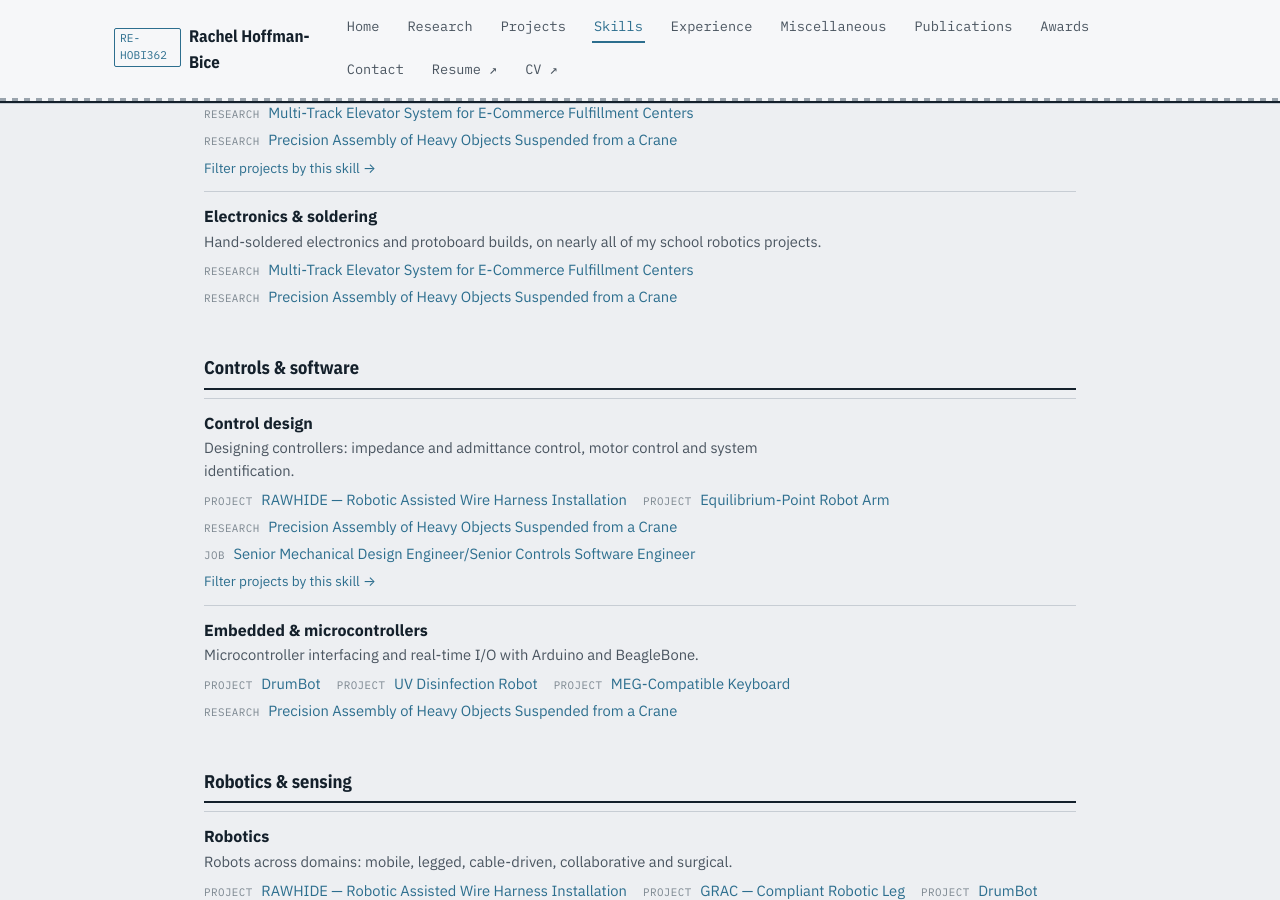
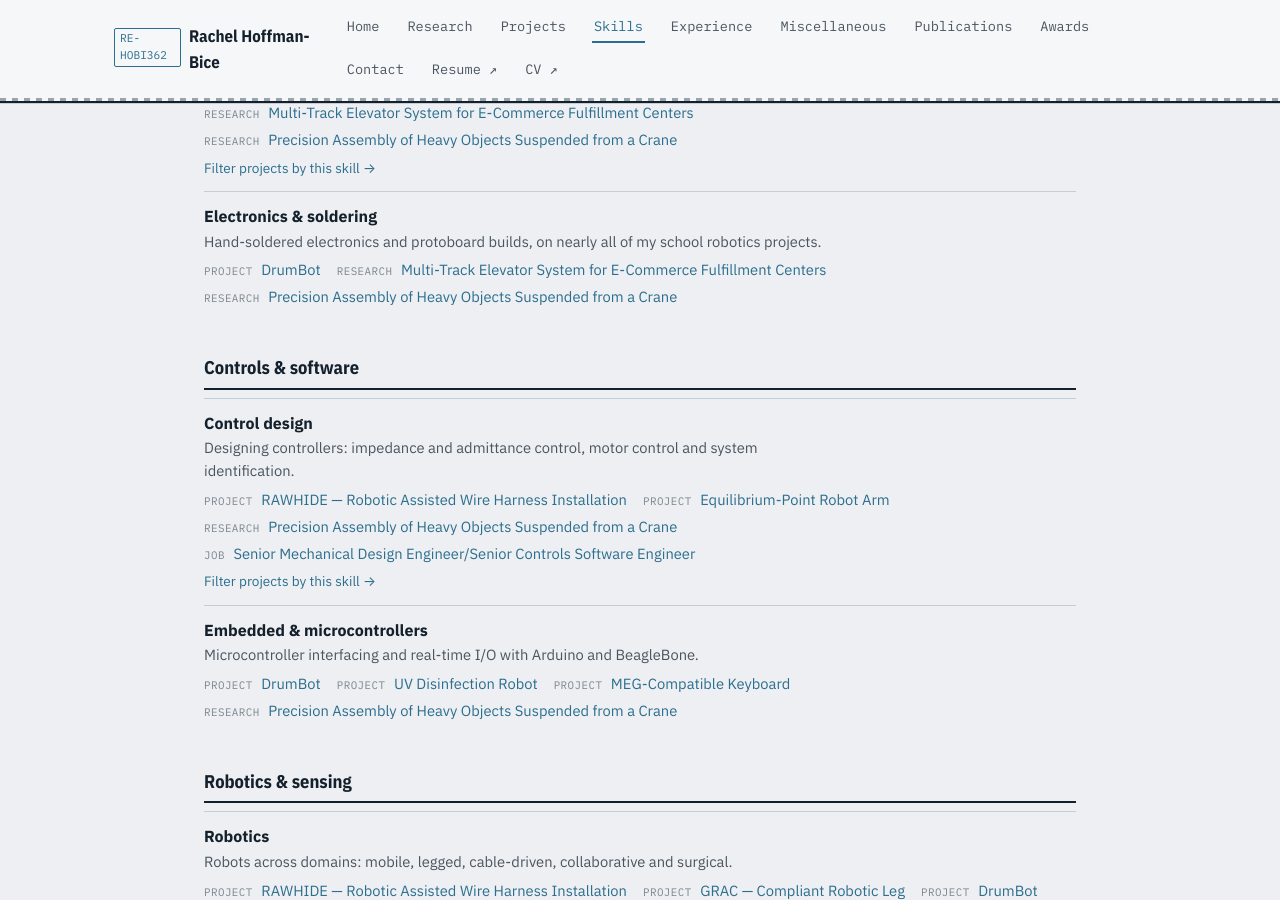
Before and after one commit to hobi362/hobi362.github.io, a Jekyll site: the page built from skills.md, in a window 1280 px wide and 900 px high, scrolled down 2505 px. Built offline with Jekyll 4.4.1, drawn with Linux system fonts in a browser that asks for light colours.

Commit message:
Add drum bot to electronics & soldering skill

```diff
--- a/_data/skills.yml
+++ b/_data/skills.yml
@@ -201,6 +201,7 @@
   summary: "Hand-soldered electronics and protoboard builds, on nearly all of my school robotics projects."
   filter: false
   pages:
+    - "/projects/drumbot/"
     - "/research/masters-elevator/"
     - "/research/phd-precision-assembly/"
 
```
